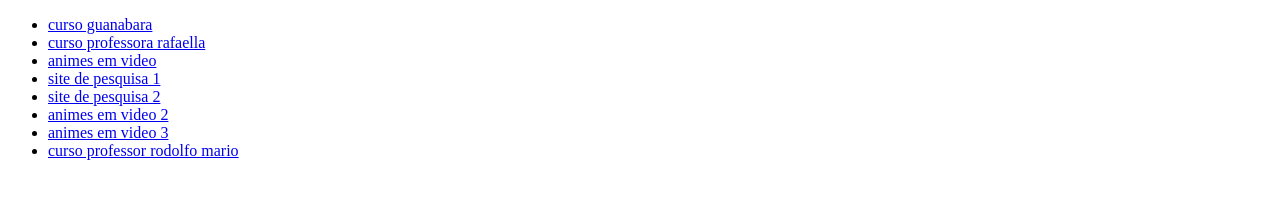
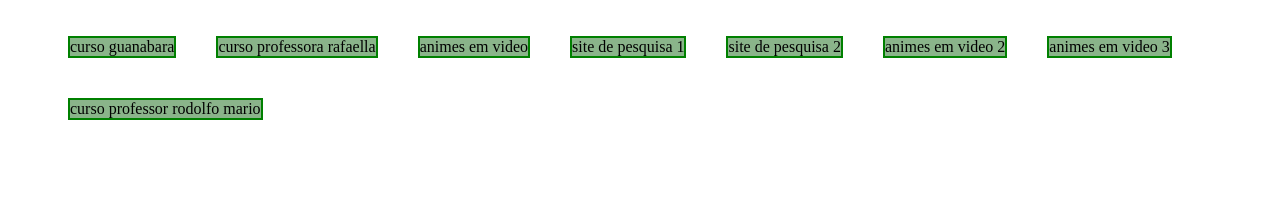
Before and after one commit to iranildoifrn/Web-acess-vel, a plain HTML site: page index.html in a window 1280 px wide. Drawn offline with Linux system fonts and the light colour scheme.

Commit message:
Update index.html

```diff
--- a/index.html
+++ b/index.html
@@ -4,7 +4,7 @@
     <meta charset="UTF-8">
     <meta name="viewport" content="width=device-width, initial-scale=1.0">
     <title>Web acessível</title>
-    <link rel="stylesheet" href="stayle.css">
+    <link rel="stylesheet" href="style.css">
 </head>
 <body>
     <ul>
```
